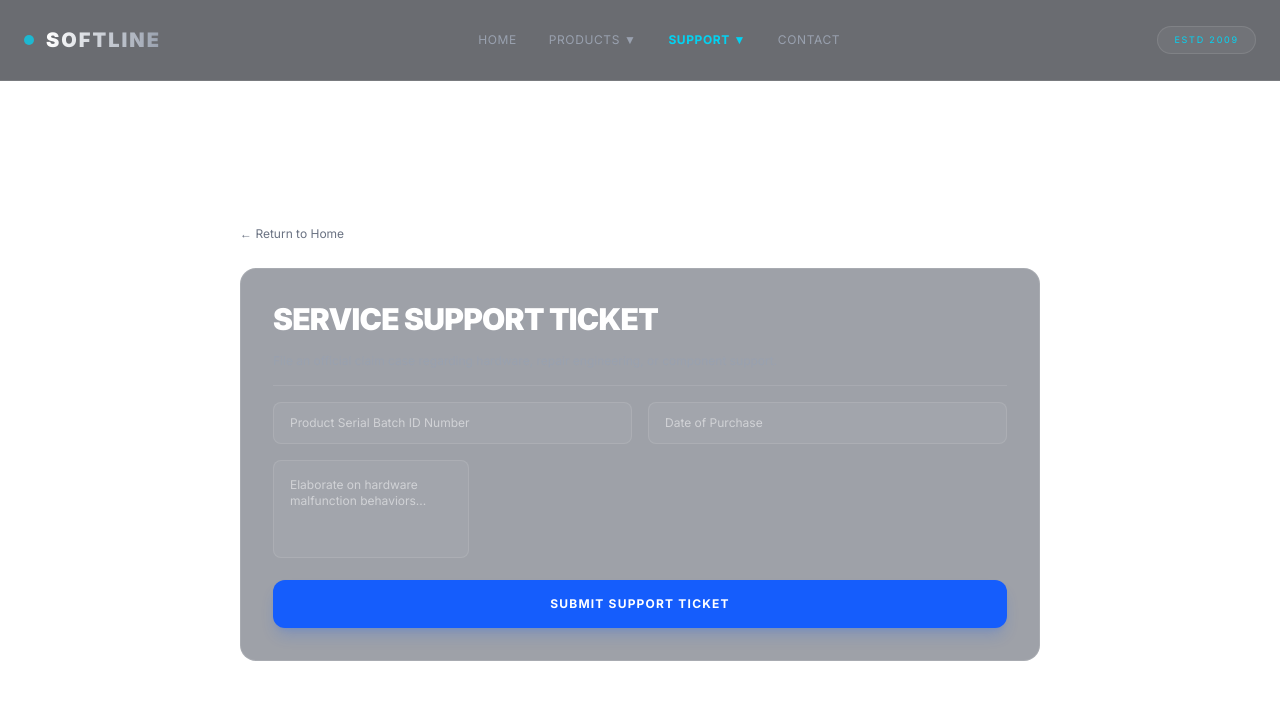
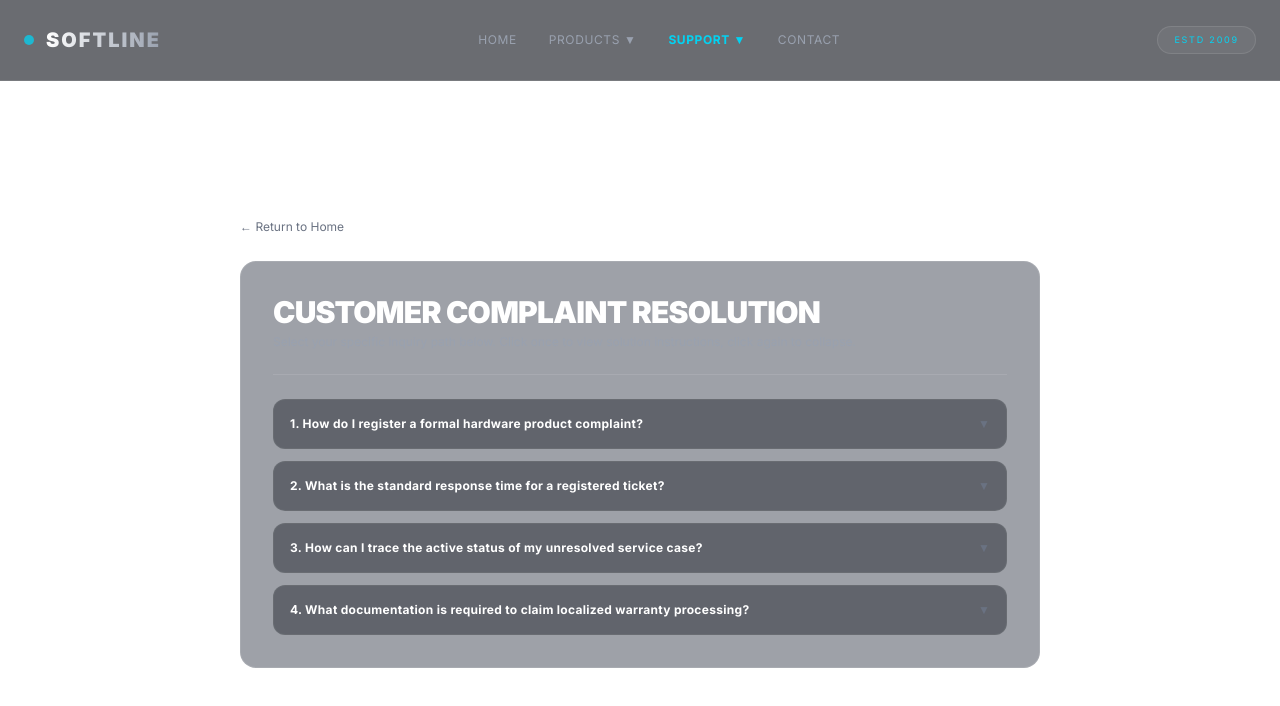
Before and after one commit to manikdhiman/softline-3d, a Next.js app: page /support/complaint in a window 1280 px wide. Shown: the top 706 px of the page. Built offline with nearby package versions, Linux system fonts and the light colour scheme.

Commit message:
feat: refactored support complaint section into an interactive toggle accordion dashboard

```diff
--- a/src/app/support/[slug]/page.js
+++ b/src/app/support/[slug]/page.js
@@ -2,14 +2,44 @@
 
 import { useParams } from 'next/navigation';
 import Link from 'next/link';
+import { useState } from 'react';
 
 export default function SupportDynamicPage() {
   const { slug } = useParams();
 
+  // Controls accordion item toggling behavior
+  const [activeTab, setActiveTab] = useState(null);
+
+  const toggleTab = (index) => {
+    if (activeTab === index) {
+      setActiveTab(null); // Second click: hide content cleanly
+    } else {
+      setActiveTab(index); // First click: expand selected item
+    }
+  };
+
+  const COMPLAINT_ACCORDION = [
+    {
+      title: "1. How do I register a formal hardware product complaint?",
+      content: "To initiate an engineering service file, check the silver sticker badge situated near your appliance motor base array to capture your active Batch Serial ID. Reach out directly to our central support command line at +91 8295433063 or submit your specific problem framework logs to softlineindustriesknl@gmail.com for immediate technician assignment."
+    },
+    {
+      title: "2. What is the standard response time for a registered ticket?",
+      content: "Our operational service matrix processes incoming service claims within 24 working hours. Once validated, an authorized field repair engineer will be dispatched to your location coordinates for diagnostic testing and resolution management."
+    },
+    {
+      title: "3. How can I trace the active status of my unresolved service case?",
+      content: "Every registered hardware complaint generates a unique chronological case reference ticket. You can receive real-time updates regarding components, replacement lead times, or scheduling windows by tracking directly with our customer desk during active business hours (9:00 AM – 6:00 PM)."
+    },
+    {
+      title: "4. What documentation is required to claim localized warranty processing?",
+      content: "You must provide your official purchase cash memo bill validation sheet alongside the authentic stamped warranty booklet card issued by your authorized Softline regional distribution partner at the point of trade configuration."
+    }
+  ];
+
   return (
     <main className="max-w-4xl mx-auto w-full p-6 md:p-12 text-white flex-1 flex flex-col justify-center">
 
-      {/* Back Reference Navigation */}
       <div className="mb-6">
         <Link href="/" className="text-xs font-mono text-gray-500 hover:text-cyan-400 transition">← Return to Home</Link>
       </div>
@@ -32,23 +62,47 @@ export default function SupportDynamicPage() {
         </div>
       )}
 
-      {/* RENDER VIEW 2: File a Complaint Input Form */}
+      {/* REBUILT RENDER VIEW 2: Interactive Toggle Complaint Support Matrix */}
       {slug === 'complaint' && (
-        <form onSubmit={(e) => { e.preventDefault(); alert('Complaint filed successfully.'); }} className="bg-[#0d1527]/40 border border-white/10 p-8 rounded-2xl space-y-4">
-          <h1 className="text-3xl font-black uppercase tracking-tight text-white">Service Support Ticket</h1>
-          <p className="text-xs text-gray-400 font-mono">File an official claim case regarding hardware, repair engineering, or component support.</p>
+        <div className="bg-[#0d1527]/40 border border-white/10 p-6 md:p-8 rounded-2xl space-y-6">
+          <div>
+            <h1 className="text-3xl font-black uppercase tracking-tight text-white">Customer Complaint Resolution</h1>
+            <p className="text-xs text-gray-400 font-mono mt-1">Select your specific inquiry path below. Click once to view solution instructions, click again to collapse.</p>
+          </div>
+
           <hr className="border-white/10" />
 
-          <div className="grid grid-cols-1 md:grid-cols-2 gap-4">
-            <input type="text" required placeholder="Product Serial Batch ID Number" className="bg-white/5 border border-white/10 px-4 py-3 rounded-lg text-xs font-mono text-white focus:border-cyan-400 outline-none" />
-            <input type="text" required placeholder="Date of Purchase" className="bg-white/5 border border-white/10 px-4 py-3 rounded-lg text-xs font-mono text-white focus:border-cyan-400 outline-none" />
+          <div className="space-y-3">
+            {COMPLAINT_ACCORDION.map((item, index) => (
+              <div
+                key={index}
+                className="border border-white/5 bg-[#070A13]/40 rounded-xl overflow-hidden transition-all duration-300"
+              >
+                {/* Trigger Row Element */}
+                <button
+                  onClick={() => toggleTab(index)}
+                  className="w-full text-left p-4 flex justify-between items-center hover:bg-white/5 transition-colors focus:outline-none"
+                >
+                  <span className="text-xs font-bold font-mono tracking-wide text-white group-hover:text-cyan-400">
+                    {item.title}
+                  </span>
+                  <span className={`text-xs font-mono transition-transform duration-300 ${activeTab === index ? 'text-cyan-400 rotate-180' : 'text-gray-500'}`}>
+                    ▼
+                  </span>
+                </button>
+
+                {/* Collapsible content tray controlled by structural state conditions */}
+                <div
+                  className={`transition-all duration-300 ease-in-out font-mono text-xs text-gray-400 leading-relaxed overflow-hidden ${
+                    activeTab === index ? 'max-h-60 p-4 pt-0 border-t border-white/5 opacity-100' : 'max-h-0 opacity-0'
+                  }`}
+                >
+                  {item.content}
+                </div>
+              </div>
+            ))}
           </div>
-          <textarea rows="4" required placeholder="Elaborate on hardware malfunction behaviors..." className="bg-white/5 border border-white/10 p-4 rounded-lg text-xs font-mono text-white focus:border-cyan-400 outline-none resize-none" />
-
-          <button type="submit" className="w-full bg-blue-600 hover:bg-blue-500 font-bold text-xs uppercase tracking-widest py-4 rounded-xl transition shadow-lg shadow-blue-600/20">
-            Submit Support Ticket
-          </button>
-        </form>
+        </div>
       )}
 
       {/* RENDER VIEW 3: E-Waste Environmental Protection Policy */}
```
